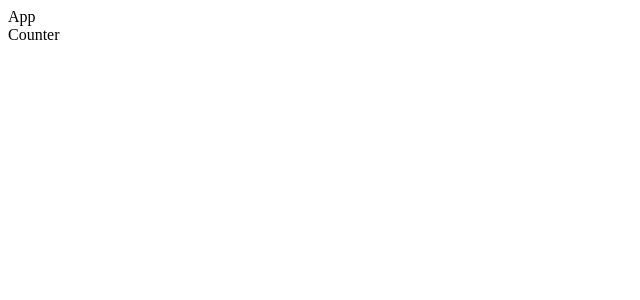
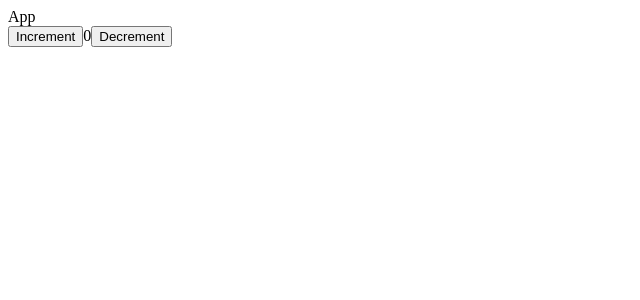
Before and after one commit to yunusparvezkhan/react-redux-101, a React (Create React App) app: page / in a window 1280 px wide. Shown: the top 300 px of the page, without its empty margins (0-640 px from the left). Built offline with nearby package versions, Linux system fonts and the light colour scheme.

Commit message:
v1 Delta 1.5
used Redux State and Actions in React Component Counter.js

```diff
--- a/src/features/counter/Counter.js
+++ b/src/features/counter/Counter.js
@@ -1,8 +1,18 @@
-import React from 'react'
+import React from 'react';
+import { useSelector, useDispatch } from 'react-redux';
+import { decrement, increment } from './counterSlice';
 
 const Counter = () => {
+    const count = useSelector((state) => state.counter.value);
+    const dispatch = useDispatch();
     return (
-        <div>Counter</div>
+        <div>
+            <div>
+                <button onClick={() => dispatch(increment())}>Increment</button>
+                <span>{count}</span>
+                <button onClick={() => dispatch(decrement())}>Decrement</button>
+            </div>
+        </div>
     )
 }
 
```
